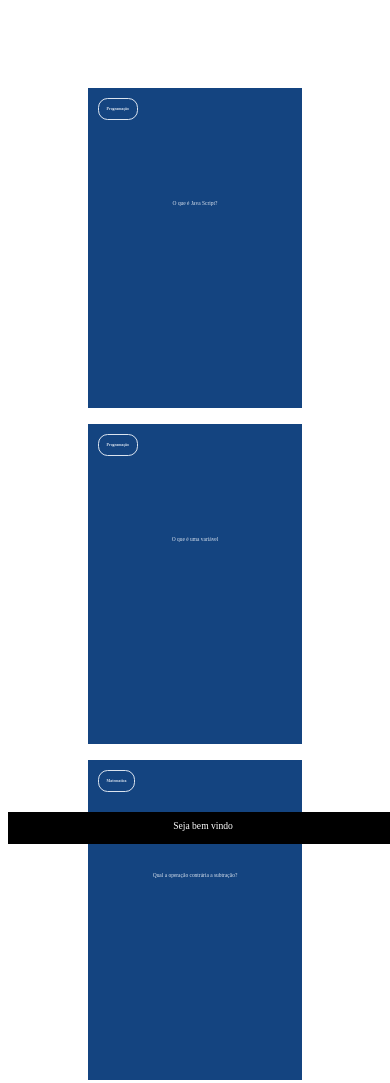
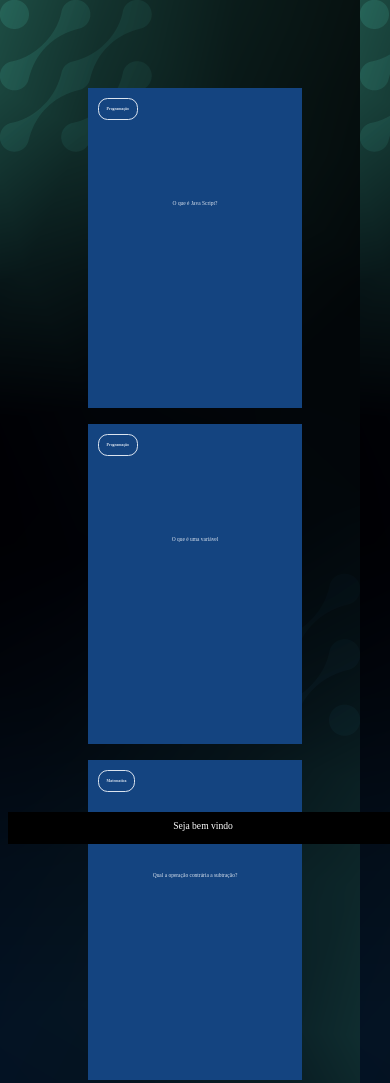
Before and after one commit to Fernandomendesdasilva/Rucupera-o, a plain HTML site: page index.html in a window 390 px wide. Shown: the top 1083 px of the page. Drawn offline with Linux system fonts and the light colour scheme.

Commit message:
Update style.css

```diff
--- a/style.css
+++ b/style.css
@@ -104,7 +104,7 @@ footer p {
 
 @media (max-width: 560px){
     body{
-        background:url('img/bg-mobile.webp') ;
+        background:url('Assets/img/bg-mobile.webp') ;
     }
     .cartao{
         flex: 1 0 calc(100%-1rem)
```
